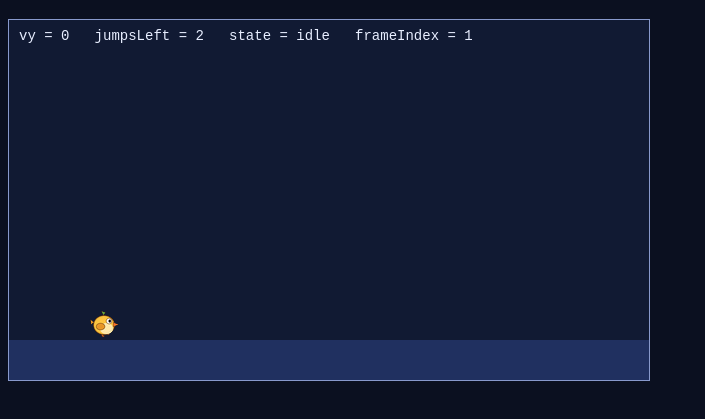
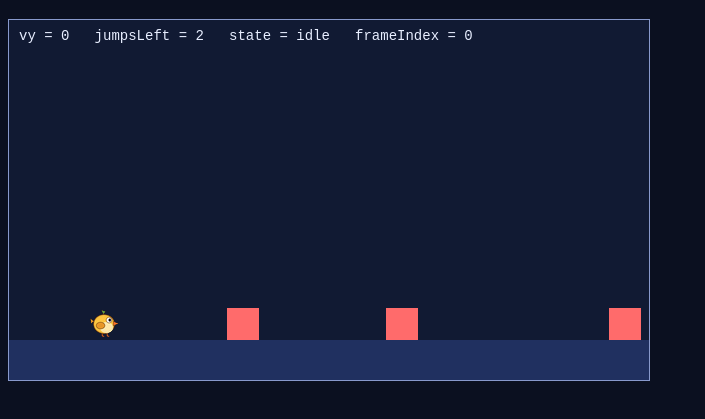
Before and after one commit to katayamaeita/my_game, a plain HTML site: page index.html in a window 1280 px wide. Shown: the part 61-480 px from the top of the page, without its empty margins (0-705 px from the left). Drawn offline with Linux system fonts and the light colour scheme.

Commit message:
7-5 敵を配列で並べる

```diff
--- /dev/null
+++ b/enemy.js
@@ -0,0 +1,36 @@
+// 敵：作る・入れる・動かす・描く（足すものの形）
+
+// ① 作る：敵を1体作って返す関数（呼ぶたびに、新しい敵が1体できる）
+function createEnemy(x, vx) {
+  return { x: x, y: floor.y - 32, w: 32, h: 32, vx: vx, alive: true };
+}
+
+// ② 入れる：敵をまとめて入れる配列（７-６で入れ直すので let）
+let enemies = [];
+enemies.push(createEnemy(200, 80));
+enemies.push(createEnemy(380, -120));
+enemies.push(createEnemy(540, 60));
+
+// ③ 動かす：配列の敵を1体ずつ取り出して、同じ処理をする
+function updateEnemies(dt) {
+  for (const enemy of enemies) {
+    enemy.x = enemy.x + enemy.vx * dt;
+    // 端を越えたら、位置を戻して、向きを反対に（５-４の跳ね返り）
+    if (enemy.x < 0) {
+      enemy.x = 0;
+      enemy.vx = -enemy.vx;
+    }
+    if (enemy.x + enemy.w > canvas.width) {
+      enemy.x = canvas.width - enemy.w;
+      enemy.vx = -enemy.vx;
+    }
+  }
+}
+
+// ④ 描く：配列の敵を1体ずつ取り出して描く
+function drawEnemies() {
+  ctx.fillStyle = "#ff6b6b";
+  for (const enemy of enemies) {
+    ctx.fillRect(enemy.x, enemy.y, enemy.w, enemy.h);
+  }
+}
--- a/index.html
+++ b/index.html
@@ -23,6 +23,7 @@
     <!-- 読み込む順番：使われる側が先、全体の流れ（main.js）が最後 -->
     <script src="stage.js"></script>
     <script src="player.js"></script>
+    <script src="enemy.js"></script>
     <script src="main.js"></script>
   </body>
 </html>
--- a/main.js
+++ b/main.js
@@ -3,12 +3,14 @@
 // 役割ごとの「動かす」関数を呼ぶ
 function update(dt) {
   updatePlayer(dt);
+  updateEnemies(dt);
 }
 
 // 役割ごとの「描く」関数を呼ぶ
 function draw() {
   ctx.clearRect(0, 0, canvas.width, canvas.height);
   drawStage();
+  drawEnemies();
   drawPlayer();
 }
 
--- a/player.js
+++ b/player.js
@@ -6,13 +6,21 @@ const MOVE_SPEED = 240;
 const MAX_JUMPS = 2;          // 地面を離れてから跳べる回数（2段ジャンプ）
 const FALL_GRAVITY_RATE = 2;  // 落ちるときは、重力を何倍にするか
 
-const player = { x: 80, y: 20, w: 32, h: 32, vx: 0, vy: 0, isGrounded: false, jumpsLeft: MAX_JUMPS, state: "idle", frameIndex: 0, frameTimer: 0 };
+const player = { x: 80, y: 20, w: 32, h: 32, vx: 0, vy: 0, isGrounded: false, jumpsLeft: MAX_JUMPS, state: "idle", frameIndex: 0, frameTimer: 0, facing: 1 };
 
 // コマを並べた画像（1コマ 32×32）
 const playerImg = new Image();
 playerImg.src = "7-3_bird.png";
 const FRAME_SIZE = 32;    // 1コマの大きさ
 const FRAME_TIME = 0.12;  // 1コマを見せる時間（秒）
+
+// 状態ごとに、画像の何段目を使うか（row）と、コマの数（count）
+const ANIMS = {
+  idle: { row: 0, count: 2 },
+  run:  { row: 1, count: 4 },
+  jump: { row: 2, count: 2 },
+  fall: { row: 3, count: 2 },
+};
 // 状態ごとの色
 const STATE_COLORS = { idle: "#7ef5e1", run: "#6dd3ff", jump: "#ffd166", fall: "#ff9999" };
 
@@ -65,16 +73,32 @@ function updatePlayer(dt) {
   }
   player.x = player.x + player.vx * dt;
 
+  // 向き：動いているときだけ変える（止まったら、最後の向きのまま）
+
+  if (player.vx > 0) {
+    player.facing = 1;    // 右
+  }
+  if (player.vx < 0) {
+    player.facing = -1;   // 左
+  }
+
   const g = player.vy > 0 ? GRAVITY * FALL_GRAVITY_RATE : GRAVITY;
   player.vy = player.vy + g * dt;
   player.y = player.y + player.vy * dt;
   collideWithFloor();
-   player.state = decideState();   // 動かし終わったら、今の状態を決める
 
-  // コマ送り（タイマーの形）：時間をためて、決めた時間を超えたら次のコマへ進め、タイマーを戻す
+  // 動かし終わったら、今の状態を決める。状態が変わったら、コマを最初に戻す
+  const newState = decideState();
+  if (newState !== player.state) {
+    player.state = newState;
+    player.frameIndex = 0;
+    player.frameTimer = 0;
+  }
+
+  // コマ送り（タイマーの形）：コマの数は、今の状態のもの
   player.frameTimer = player.frameTimer + dt;
   if (player.frameTimer >= FRAME_TIME) {
-    player.frameIndex = (player.frameIndex + 1) % 4;   // 0 → 1 → 2 → 3 → 0 …
+    player.frameIndex = (player.frameIndex + 1) % ANIMS[player.state].count;
     player.frameTimer = 0;
   }
 }
@@ -83,8 +107,14 @@ function updatePlayer(dt) {
 function drawPlayer() {
 // 画像から1コマを切り出して描く（今は「走る」の段だけ）
   const sx = player.frameIndex * FRAME_SIZE;   // 切り出す左上の x：何コマ目か
-  const sy = 1 * FRAME_SIZE;                   // 切り出す左上の y：2段目（走る）
-  ctx.drawImage(playerImg, sx, sy, FRAME_SIZE, FRAME_SIZE, player.x, player.y, player.w, player.h);
+  const sy = ANIMS[player.state].row * FRAME_SIZE;
+
+  ctx.save();                                                       // 道具の今の状態を覚えておく
+  ctx.translate(player.x + player.w / 2, player.y + player.h / 2);  // 原点をキャラの中心へ移す
+  ctx.scale(player.facing, 1);                                      // 左向き（-1）なら、左右を反対にする
+  ctx.drawImage(playerImg, sx, sy, FRAME_SIZE, FRAME_SIZE, -player.w / 2, -player.h / 2, player.w, player.h);
+  ctx.restore();                                                    // 道具の状態を元に戻す
+
 
   ctx.fillStyle = "#e8eeff";
   ctx.font = "14px monospace";
```
